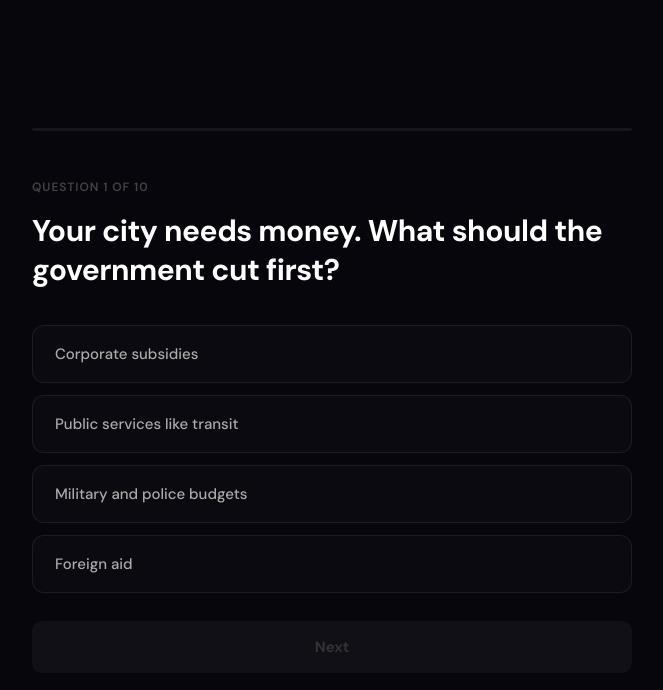
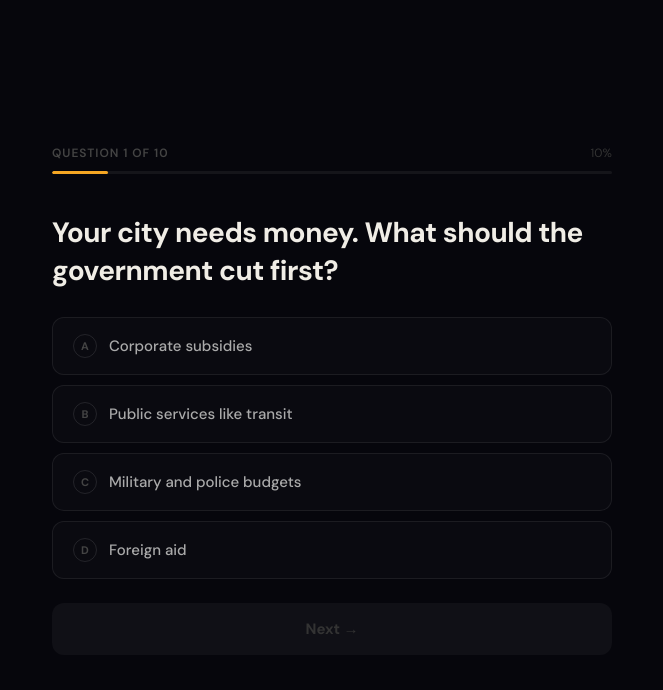
Before and after one commit to shahmerrkhan/civiq, a Next.js app: page /onboarding in a window 1280 px wide. Both pictures are taken after a click on the button "Start the quiz". Shown: the top 690 px of the page, without its empty margins (308-971 px from the left). Built offline with nearby package versions, Linux system fonts and the light colour scheme.

Commit message:
remake onboarding with topic selection, animations, and better design

```diff
--- a/src/app/onboarding/page.tsx
+++ b/src/app/onboarding/page.tsx
@@ -1,6 +1,7 @@
 "use client";
 import { useState } from "react";
 import { useRouter } from "next/navigation";
+import { motion, AnimatePresence } from "framer-motion";
 
 const QUESTIONS = [
   {
@@ -105,114 +106,346 @@ const QUESTIONS = [
   },
 ];
 
+const TOPICS = [
+  { id: "housing", label: "Housing", emoji: "🏠" },
+  { id: "healthcare", label: "Healthcare", emoji: "🏥" },
+  { id: "education", label: "Education", emoji: "📚" },
+  { id: "environment", label: "Environment", emoji: "🌿" },
+  { id: "economy", label: "Economy", emoji: "💰" },
+  { id: "infrastructure", label: "Infrastructure", emoji: "🚇" },
+];
+
 function getLabel(x: number, y: number) {
-  if (x < -0.15 && y < -0.15) return { label: "Left Libertarian", color: "#4ade80" };
-  if (x < -0.15 && y >= -0.15) return { label: "Left Leaning", color: "#60a5fa" };
-  if (x > 0.15 && y < -0.15) return { label: "Right Libertarian", color: "#f59e0b" };
-  if (x > 0.15 && y >= -0.15) return { label: "Right Leaning", color: "#f87171" };
-  if (x < -0.05) return { label: "Centre Left", color: "#818cf8" };
-  if (x > 0.05) return { label: "Centre Right", color: "#fb923c" };
-  return { label: "Centrist", color: "#a78bfa" };
+  if (x < -0.15 && y < -0.15) return { label: "Left Libertarian", color: "#4ade80", desc: "You value personal freedom and progressive economics." };
+  if (x < -0.15 && y >= -0.15) return { label: "Left Leaning", color: "#60a5fa", desc: "You lean toward collective solutions and social equity." };
+  if (x > 0.15 && y < -0.15) return { label: "Right Libertarian", color: "#f59e0b", desc: "You value personal freedom and free market economics." };
+  if (x > 0.15 && y >= -0.15) return { label: "Right Leaning", color: "#f87171", desc: "You lean toward traditional values and market solutions." };
+  if (x < -0.05) return { label: "Centre Left", color: "#818cf8", desc: "You support moderate progressive policies." };
+  if (x > 0.05) return { label: "Centre Right", color: "#fb923c", desc: "You support moderate conservative policies." };
+  return { label: "Centrist", color: "#a78bfa", desc: "You weigh issues individually rather than along party lines." };
 }
+
+type Stage = "welcome" | "quiz" | "topics" | "result";
 
 export default function Onboarding() {
   const router = useRouter();
-    const [started, setStarted] = useState(false);
+  const [stage, setStage] = useState<Stage>("welcome");
   const [step, setStep] = useState(0);
   const [answers, setAnswers] = useState<{ x: number; y: number }[]>([]);
   const [selected, setSelected] = useState<number | null>(null);
+  const [selectedTopics, setSelectedTopics] = useState<string[]>([]);
   const [saving, setSaving] = useState(false);
-  const [done, setDone] = useState(false);
   const [result, setResult] = useState<{ x: number; y: number } | null>(null);
+  const [direction, setDirection] = useState(1);
 
-  const progress = (step / QUESTIONS.length) * 100;
+  const progress = stage === "quiz" ? ((step + 1) / QUESTIONS.length) * 100 : stage === "topics" ? 100 : 0;
   const current = QUESTIONS[step];
 
-  const handleNext = async () => {
+  const handleNext = () => {
     if (selected === null) return;
     const newAnswers = [...answers, current.options[selected].value];
+    setAnswers(newAnswers);
+    setDirection(1);
 
     if (step < QUESTIONS.length - 1) {
-      setAnswers(newAnswers);
       setSelected(null);
       setStep(step + 1);
     } else {
+      setStage("topics");
+      setSelected(null);
+    }
+  };
+
+  const toggleTopic = (id: string) => {
+    setSelectedTopics(prev =>
+      prev.includes(id) ? prev.filter(t => t !== id) : [...prev, id]
+    );
+  };
+
+  const handleFinish = async () => {
     setSaving(true);
-      const avg = newAnswers.reduce(
+    const avg = answers.reduce(
       (acc, cur) => ({ x: acc.x + cur.x, y: acc.y + cur.y }),
       { x: 0, y: 0 }
     );
     const final = {
-        x: avg.x / newAnswers.length,
-        y: avg.y / newAnswers.length,
+      x: avg.x / answers.length,
+      y: avg.y / answers.length,
     };
     setResult(final);
 
     await fetch("/api/onboarding", {
       method: "POST",
       headers: { "Content-Type": "application/json" },
-        body: JSON.stringify({ compassPosition: final }),
+      body: JSON.stringify({
+        compassPosition: final,
+        topics: selectedTopics,
+      }),
     });
 
     setSaving(false);
-      setDone(true);
-    }
+    setStage("result");
   };
 
-  const styles: Record<string, any> = {
-      root: {
+  const base = {
     minHeight: "100vh",
     backgroundColor: "#06060c",
-      display: "flex",
-      flexDirection: "column",
-      alignItems: "center",
-      justifyContent: "center",
+    display: "flex" as const,
+    flexDirection: "column" as const,
+    alignItems: "center" as const,
+    justifyContent: "center" as const,
     fontFamily: "'DM Sans', sans-serif",
     color: "#fff",
     padding: "24px",
-    },
-    container: {
-      width: "100%",
-      maxWidth: "600px",
-    },
-    progressBar: {
-      width: "100%",
-      height: "3px",
-      backgroundColor: "rgba(255,255,255,0.06)",
-      borderRadius: "10px",
-      marginBottom: "48px",
-      overflow: "hidden",
-    },
-    progressFill: {
-      height: "100%",
-      width: `${progress}%`,
-      backgroundColor: "#f5a623",
-      borderRadius: "10px",
-      transition: "width 0.4s ease",
-    },
-    step: {
-      fontSize: "12px",
-      color: "#444",
-      fontWeight: "600",
-      letterSpacing: "0.08em",
-      textTransform: "uppercase",
-      marginBottom: "16px",
-    },
-    question: {
-      fontSize: "clamp(22px, 4vw, 30px)",
-      fontWeight: "700",
-      lineHeight: "1.3",
-      letterSpacing: "-0.5px",
-      marginBottom: "36px",
-      color: "#ffffff",
-    },
-    options: {
-      display: "flex",
-      flexDirection: "column",
-      gap: "12px",
-    },
-    option: (isSelected: boolean) => ({
-      padding: "18px 22px",
+  };
+
+  // WELCOME
+  if (stage === "welcome") {
+    return (
+      <>
+        <style>{`
+          @import url('https://fonts.googleapis.com/css2?family=DM+Sans:wght@400;500;600;700;800&family=Playfair+Display:wght@900&display=swap');
+          * { margin:0; padding:0; box-sizing:border-box; }
+        `}</style>
+        <div style={base}>
+          <motion.div
+            initial={{ opacity: 0, y: 24 }}
+            animate={{ opacity: 1, y: 0 }}
+            transition={{ duration: 0.5 }}
+            style={{ width: "100%", maxWidth: "520px", textAlign: "center" }}
+          >
+            <div style={{ fontSize: "11px", color: "#f5a623", fontWeight: "700", letterSpacing: "0.12em", textTransform: "uppercase", marginBottom: "24px" }}>
+              Welcome to Civiq
+            </div>
+            <h1 style={{ fontFamily: "'Playfair Display', serif", fontSize: "clamp(32px, 6vw, 52px)", fontWeight: "900", letterSpacing: "-1.5px", marginBottom: "20px", lineHeight: "1.1", color: "#f0ede6" }}>
+              Know where<br />you stand.
+            </h1>
+            <p style={{ fontSize: "16px", color: "#555", lineHeight: "1.7", marginBottom: "12px", maxWidth: "400px", margin: "0 auto 12px" }}>
+              10 questions about real Ontario issues. No right or wrong answers — this helps us personalize your feed.
+            </p>
+            <p style={{ fontSize: "13px", color: "#333", marginBottom: "40px" }}>Takes about 2 minutes.</p>
+
+            <div style={{ display: "flex", flexDirection: "column", gap: "12px", maxWidth: "320px", margin: "0 auto" }}>
+              <motion.button
+                whileHover={{ scale: 1.02 }}
+                whileTap={{ scale: 0.98 }}
+                style={{ backgroundColor: "#f5a623", color: "#000", padding: "16px", borderRadius: "12px", fontWeight: "700", fontSize: "15px", border: "none", cursor: "pointer", fontFamily: "'DM Sans', sans-serif" }}
+                onClick={() => setStage("quiz")}
+              >
+                Start the quiz
+              </motion.button>
+              <button
+                style={{ background: "none", border: "none", cursor: "pointer", fontSize: "13px", color: "#333", fontFamily: "'DM Sans', sans-serif", padding: "8px" }}
+                onClick={async () => {
+                  await fetch("/api/onboarding", {
+                    method: "POST",
+                    headers: { "Content-Type": "application/json" },
+                    body: JSON.stringify({ compassPosition: { x: 0, y: 0 }, topics: [] }),
+                  });
+                  router.push("/dashboard");
+                }}
+              >
+                Skip for now
+              </button>
+            </div>
+          </motion.div>
+        </div>
+      </>
+    );
+  }
+
+  // RESULT
+  if (stage === "result" && result) {
+    const { label, color, desc } = getLabel(result.x, result.y);
+    return (
+      <>
+        <style>{`
+          @import url('https://fonts.googleapis.com/css2?family=DM+Sans:wght@400;500;600;700;800&family=Playfair+Display:wght@900&display=swap');
+          * { margin:0; padding:0; box-sizing:border-box; }
+        `}</style>
+        <div style={base}>
+          <motion.div
+            initial={{ opacity: 0, scale: 0.95 }}
+            animate={{ opacity: 1, scale: 1 }}
+            transition={{ duration: 0.5, ease: [0.16, 1, 0.3, 1] }}
+            style={{ width: "100%", maxWidth: "520px", textAlign: "center" }}
+          >
+            <motion.div
+              initial={{ scale: 0 }}
+              animate={{ scale: 1 }}
+              transition={{ delay: 0.2, type: "spring", stiffness: 200 }}
+              style={{ fontSize: "56px", marginBottom: "24px" }}
+            >
+              🎯
+            </motion.div>
+            <div style={{ fontSize: "11px", color: "#444", fontWeight: "700", letterSpacing: "0.1em", textTransform: "uppercase", marginBottom: "16px" }}>
+              Your political compass
+            </div>
+            <motion.div
+              initial={{ opacity: 0, y: 10 }}
+              animate={{ opacity: 1, y: 0 }}
+              transition={{ delay: 0.3 }}
+              style={{ fontSize: "clamp(28px, 6vw, 42px)", fontWeight: "800", color, letterSpacing: "-1px", marginBottom: "12px" }}
+            >
+              {label}
+            </motion.div>
+            <motion.p
+              initial={{ opacity: 0 }}
+              animate={{ opacity: 1 }}
+              transition={{ delay: 0.4 }}
+              style={{ fontSize: "15px", color: "#555", lineHeight: "1.7", marginBottom: "40px", maxWidth: "380px", margin: "0 auto 40px" }}
+            >
+              {desc} Your feed will reflect this — but you'll always see every perspective on Civiq.
+            </motion.p>
+            <motion.button
+              initial={{ opacity: 0, y: 10 }}
+              animate={{ opacity: 1, y: 0 }}
+              transition={{ delay: 0.5 }}
+              whileHover={{ scale: 1.02 }}
+              whileTap={{ scale: 0.98 }}
+              style={{ backgroundColor: "#f5a623", color: "#000", padding: "16px 48px", borderRadius: "12px", fontWeight: "700", fontSize: "15px", border: "none", cursor: "pointer", fontFamily: "'DM Sans', sans-serif" }}
+              onClick={() => router.push("/dashboard")}
+            >
+              Go to my feed →
+            </motion.button>
+          </motion.div>
+        </div>
+      </>
+    );
+  }
+
+  // TOPICS
+  if (stage === "topics") {
+    return (
+      <>
+        <style>{`
+          @import url('https://fonts.googleapis.com/css2?family=DM+Sans:wght@400;500;600;700;800&display=swap');
+          * { margin:0; padding:0; box-sizing:border-box; }
+        `}</style>
+        <div style={base}>
+          <motion.div
+            initial={{ opacity: 0, y: 24 }}
+            animate={{ opacity: 1, y: 0 }}
+            style={{ width: "100%", maxWidth: "520px" }}
+          >
+            <div style={{ fontSize: "11px", color: "#f5a623", fontWeight: "700", letterSpacing: "0.12em", textTransform: "uppercase", marginBottom: "16px" }}>
+              Almost done
+            </div>
+            <h2 style={{ fontSize: "clamp(22px, 4vw, 30px)", fontWeight: "800", letterSpacing: "-0.5px", marginBottom: "10px" }}>
+              What issues matter most to you?
+            </h2>
+            <p style={{ fontSize: "14px", color: "#444", marginBottom: "32px", lineHeight: "1.6" }}>
+              Pick as many as you want. We'll prioritize these in your feed.
+            </p>
+
+            <div style={{ display: "grid", gridTemplateColumns: "1fr 1fr", gap: "10px", marginBottom: "32px" }}>
+              {TOPICS.map((topic, i) => {
+                const isSelected = selectedTopics.includes(topic.id);
+                return (
+                  <motion.button
+                    key={topic.id}
+                    initial={{ opacity: 0, y: 12 }}
+                    animate={{ opacity: 1, y: 0 }}
+                    transition={{ delay: i * 0.06 }}
+                    whileTap={{ scale: 0.97 }}
+                    onClick={() => toggleTopic(topic.id)}
+                    style={{
+                      padding: "18px 16px",
+                      borderRadius: "14px",
+                      border: isSelected ? "1px solid #f5a623" : "1px solid rgba(255,255,255,0.08)",
+                      backgroundColor: isSelected ? "rgba(245,166,35,0.1)" : "rgba(255,255,255,0.02)",
+                      cursor: "pointer",
+                      display: "flex", alignItems: "center", gap: "12px",
+                      fontFamily: "'DM Sans', sans-serif",
+                      transition: "all 0.2s ease",
+                    }}
+                  >
+                    <span style={{ fontSize: "22px" }}>{topic.emoji}</span>
+                    <span style={{ fontSize: "14px", fontWeight: "600", color: isSelected ? "#f5a623" : "#888" }}>{topic.label}</span>
+                    {isSelected && <span style={{ marginLeft: "auto", fontSize: "14px" }}>✓</span>}
+                  </motion.button>
+                );
+              })}
+            </div>
+
+            <motion.button
+              whileHover={{ scale: 1.01 }}
+              whileTap={{ scale: 0.99 }}
+              onClick={handleFinish}
+              disabled={saving}
+              style={{
+                width: "100%", padding: "16px", borderRadius: "12px",
+                backgroundColor: "#f5a623", color: "#000",
+                fontWeight: "700", fontSize: "15px", border: "none",
+                cursor: saving ? "not-allowed" : "pointer",
+                fontFamily: "'DM Sans', sans-serif",
+                opacity: saving ? 0.7 : 1,
+              }}
+            >
+              {saving ? "Setting up your feed..." : "See my results →"}
+            </motion.button>
+
+            <button
+              onClick={handleFinish}
+              disabled={saving}
+              style={{ background: "none", border: "none", cursor: "pointer", fontSize: "13px", color: "#333", fontFamily: "'DM Sans', sans-serif", padding: "12px", width: "100%", marginTop: "4px" }}
+            >
+              Skip topic selection
+            </button>
+          </motion.div>
+        </div>
+      </>
+    );
+  }
+
+  // QUIZ
+  return (
+    <>
+      <style>{`
+        @import url('https://fonts.googleapis.com/css2?family=DM+Sans:wght@400;500;600;700;800&display=swap');
+        * { margin:0; padding:0; box-sizing:border-box; }
+      `}</style>
+      <div style={base}>
+        <div style={{ width: "100%", maxWidth: "560px" }}>
+          {/* Progress */}
+          <div style={{ marginBottom: "40px" }}>
+            <div style={{ display: "flex", justifyContent: "space-between", alignItems: "center", marginBottom: "10px" }}>
+              <div style={{ fontSize: "12px", color: "#444", fontWeight: "600", letterSpacing: "0.08em", textTransform: "uppercase" }}>
+                Question {step + 1} of {QUESTIONS.length}
+              </div>
+              <div style={{ fontSize: "12px", color: "#333" }}>{Math.round(progress)}%</div>
+            </div>
+            <div style={{ width: "100%", height: "3px", backgroundColor: "rgba(255,255,255,0.06)", borderRadius: "10px", overflow: "hidden" }}>
+              <motion.div
+                animate={{ width: `${progress}%` }}
+                transition={{ duration: 0.4, ease: "easeOut" }}
+                style={{ height: "100%", backgroundColor: "#f5a623", borderRadius: "10px" }}
+              />
+            </div>
+          </div>
+
+          <AnimatePresence mode="wait">
+            <motion.div
+              key={step}
+              initial={{ opacity: 0, x: direction * 30 }}
+              animate={{ opacity: 1, x: 0 }}
+              exit={{ opacity: 0, x: direction * -30 }}
+              transition={{ duration: 0.22, ease: [0.25, 0.46, 0.45, 0.94] }}
+            >
+              <p style={{ fontSize: "clamp(20px, 4vw, 28px)", fontWeight: "700", lineHeight: "1.35", letterSpacing: "-0.5px", marginBottom: "28px", color: "#f0ede6" }}>
+                {current.question}
+              </p>
+
+              <div style={{ display: "flex", flexDirection: "column", gap: "10px" }}>
+                {current.options.map((opt, i) => {
+                  const isSelected = selected === i;
+                  return (
+                    <motion.button
+                      key={i}
+                      whileTap={{ scale: 0.99 }}
+                      onClick={() => setSelected(i)}
+                      style={{
+                        padding: "16px 20px",
                         borderRadius: "12px",
                         border: isSelected ? "1px solid #f5a623" : "1px solid rgba(255,255,255,0.07)",
                         backgroundColor: isSelected ? "rgba(245,166,35,0.08)" : "rgba(255,255,255,0.02)",
@@ -220,128 +453,50 @@ const [step, setStep] = useState(0);
                         fontSize: "15px",
                         fontWeight: "500",
                         color: isSelected ? "#f5a623" : "#aaa",
-      transition: "all 0.2s ease",
+                        transition: "all 0.15s ease",
                         textAlign: "left",
-    }),
-    nextBtn: {
-      marginTop: "28px",
-      width: "100%",
-      padding: "16px",
-      borderRadius: "10px",
+                        fontFamily: "'DM Sans', sans-serif",
+                        display: "flex", alignItems: "center", gap: "12px",
+                      }}
+                    >
+                      <span style={{
+                        width: "24px", height: "24px", borderRadius: "50%", flexShrink: 0,
+                        border: isSelected ? "1px solid #f5a623" : "1px solid rgba(255,255,255,0.1)",
+                        display: "flex", alignItems: "center", justifyContent: "center",
+                        fontSize: "11px", fontWeight: "700",
+                        color: isSelected ? "#f5a623" : "#444",
+                        backgroundColor: isSelected ? "rgba(245,166,35,0.15)" : "transparent",
+                      }}>
+                        {isSelected ? "✓" : String.fromCharCode(65 + i)}
+                      </span>
+                      {opt.text}
+                    </motion.button>
+                  );
+                })}
+              </div>
+            </motion.div>
+          </AnimatePresence>
+
+          <motion.button
+            whileHover={selected !== null ? { scale: 1.01 } : {}}
+            whileTap={selected !== null ? { scale: 0.99 } : {}}
+            onClick={handleNext}
+            disabled={selected === null}
+            style={{
+              marginTop: "24px", width: "100%", padding: "16px",
+              borderRadius: "12px", border: "none",
               backgroundColor: selected !== null ? "#f5a623" : "rgba(255,255,255,0.04)",
               color: selected !== null ? "#000" : "#333",
-      fontWeight: "700",
-      fontSize: "15px",
-      border: "none",
+              fontWeight: "700", fontSize: "15px",
               cursor: selected !== null ? "pointer" : "not-allowed",
               transition: "all 0.2s ease",
               fontFamily: "'DM Sans', sans-serif",
-    },
-    resultBox: {
-      textAlign: "center",
-      animation: "fadeUp 0.6s ease forwards",
-    },
-    resultLabel: (color: string): React.CSSProperties => ({
-      fontSize: "36px",
-      fontWeight: "800",
-      color,
-      letterSpacing: "-1px",
-      marginBottom: "12px",
-    }),
-    resultSub: {
-      fontSize: "16px",
-      color: "#555",
-      marginBottom: "40px",
-      lineHeight: "1.6",
-    },
-    dashBtn: {
-      backgroundColor: "#f5a623",
-      color: "#000",
-      padding: "16px 40px",
-      borderRadius: "10px",
-      fontWeight: "700",
-      fontSize: "15px",
-      border: "none",
-      cursor: "pointer",
-      fontFamily: "'DM Sans', sans-serif",
-    },
-  };
-
-  if (done && result) {
-    const { label, color } = getLabel(result.x, result.y);
-    return (
-      <>
-        <style>{`@import url('https://fonts.googleapis.com/css2?family=DM+Sans:wght@400;500;600;700;800&display=swap'); * { margin:0; padding:0; box-sizing:border-box; } @keyframes fadeUp { from { opacity:0; transform:translateY(20px); } to { opacity:1; transform:translateY(0); } }`}</style>
-        <div style={styles.root}>
-          <div style={{ ...styles.container, ...styles.resultBox }}>
-            <p style={{ fontSize: "13px", color: "#444", marginBottom: "24px", fontWeight: "600", letterSpacing: "0.08em", textTransform: "uppercase" }}>Your political compass</p>
-            <div style={styles.resultLabel(color)}>{label}</div>
-            <p style={styles.resultSub}>This is just a starting point. Your feed and learning path will reflect this — but you can always explore every perspective on Civiq.</p>
-            <button style={styles.dashBtn} onClick={() => router.push("/dashboard")}>Go to my dashboard</button>
+            }}
+          >
+            {step === QUESTIONS.length - 1 ? "See my result →" : "Next →"}
+          </motion.button>
         </div>
       </div>
     </>
   );
 }
-if (!started) {
-  return (
-    <>
-      <style>{`@import url('https://fonts.googleapis.com/css2?family=DM+Sans:wght@400;500;600;700;800&display=swap'); * { margin:0; padding:0; box-sizing:border-box; } @keyframes fadeUp { from { opacity:0; transform:translateY(20px); } to { opacity:1; transform:translateY(0); } }`}</style>
-      <div style={styles.root}>
-        <div style={{ ...styles.container, textAlign: "center", animation: "fadeUp 0.6s ease forwards" }}>
-          <p style={{ fontSize: "13px", color: "#f5a623", fontWeight: "600", letterSpacing: "0.08em", textTransform: "uppercase", marginBottom: "24px" }}>Welcome to Civiq</p>
-          <h1 style={{ fontSize: "clamp(32px, 5vw, 48px)", fontWeight: "800", letterSpacing: "-1.5px", marginBottom: "20px", lineHeight: "1.1" }}>Let's figure out where you stand</h1>
-          <p style={{ fontSize: "16px", color: "#555", lineHeight: "1.7", marginBottom: "16px", maxWidth: "440px", margin: "0 auto 16px" }}>
-            10 quick questions about real Ontario issues. No wrong answers — this just helps us personalize your feed.
-          </p>
-          <p style={{ fontSize: "13px", color: "#333", marginBottom: "48px" }}>Takes about 2 minutes. You can always change this later.</p>
-          <button
-            style={{ backgroundColor: "#f5a623", color: "#000", padding: "16px 40px", borderRadius: "10px", fontWeight: "700", fontSize: "15px", border: "none", cursor: "pointer", fontFamily: "'DM Sans', sans-serif" }}
-            onClick={() => setStarted(true)}
-          >
-            Start the quiz
-          </button>
-          <p style={{ marginTop: "16px", fontSize: "13px", color: "#333" }}>or <span style={{ color: "#f5a623", cursor: "pointer", textDecoration: "underline" }} onClick={async () => {
-  await fetch("/api/onboarding", {
-    method: "POST",
-    headers: { "Content-Type": "application/json" },
-    body: JSON.stringify({ compassPosition: { x: 0, y: 0 } }),
-  });
-  router.push("/dashboard");
-}}>skip for now
-        </span></p>
-        </div>
-      </div>
-    </>
-  );
-}
-
-  return (
-    <>
-      <style>{`@import url('https://fonts.googleapis.com/css2?family=DM+Sans:wght@400;500;600;700;800&display=swap'); * { margin:0; padding:0; box-sizing:border-box; } @keyframes fadeUp { from { opacity:0; transform:translateY(20px); } to { opacity:1; transform:translateY(0); } }`}</style>
-      <div style={styles.root}>
-        <div style={styles.container}>
-          <div style={styles.progressBar}>
-            <div style={styles.progressFill} />
-          </div>
-          <p style={styles.step}>Question {step + 1} of {QUESTIONS.length}</p>
-          <p style={styles.question}>{current.question}</p>
-          <div style={styles.options}>
-            {current.options.map((opt, i) => (
-              <button
-                key={i}
-                style={styles.option(selected === i)}
-                onClick={() => setSelected(i)}
-              >
-                {opt.text}
-              </button>
-            ))}
-          </div>
-          <button style={styles.nextBtn} onClick={handleNext} disabled={selected === null || saving}>
-            {saving ? "Saving..." : step === QUESTIONS.length - 1 ? "See my result" : "Next"}
-          </button>
-        </div>
-      </div>
-    </>
-  );
-}
```
Lines whose indentation alone changed are shown as unchanged.
